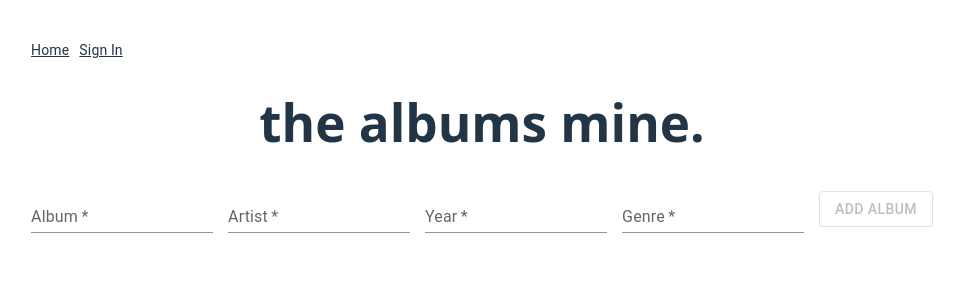
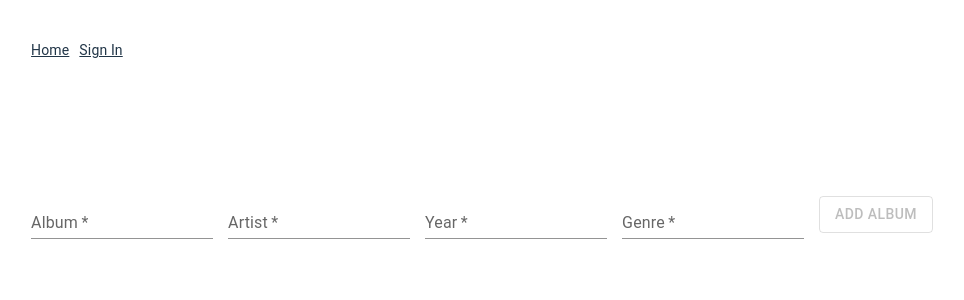
Before and after one commit to naorb12/music-albums, a React (Vite) app in the folder music-albums-frontend/: page / in a window 1280 px wide. Shown: the top 300 px of the page, without its empty margins (158-1122 px from the left). Built offline with nearby package versions, Linux system fonts and the light colour scheme; no server answers.

Commit message:
feat: Update page title styling and improve album title consistency

```diff
--- a/music-albums-frontend/src/App.css
+++ b/music-albums-frontend/src/App.css
@@ -4,8 +4,15 @@
   padding: 2rem;
 }
 
-h1 {
+.page-title {
   text-align: center;
+  font-size: clamp(2.4rem, 5vw, 3.2rem);
+  font-weight: 600;
+  letter-spacing: -0.005em;
+  text-transform: lowercase;
+  color: #ffffffec;
+  margin-bottom: 2.5rem;
+  opacity: 0.95;
 }
 
 .logo {
--- a/music-albums-frontend/src/Pages/HomePage.jsx
+++ b/music-albums-frontend/src/Pages/HomePage.jsx
@@ -26,7 +26,7 @@ export default function HomePage({ isAdmin }) {
         !albums.some(
           (album) =>
             album.title.toLowerCase().trim() === title.toLowerCase().trim() &&
-            album.artist.toLowerCase().trim() === artist.toLowerCase().trim()
+            album.artist.toLowerCase().trim() === artist.toLowerCase().trim(),
         )
       ) {
         setAlbums((prev) => {
@@ -127,7 +127,7 @@ export default function HomePage({ isAdmin }) {
 
   return (
     <div>
-      <h1>the albums mine.</h1>
+      <h1 className="page-title">albums on repeat.</h1>
       <InsertAlbum onClick={addAlbum} setErrorLabel={setErrorLabel} />
       {errorLabel && <label color="red">{errorLabel}</label>}
       {albums.length > 0 && (
```
